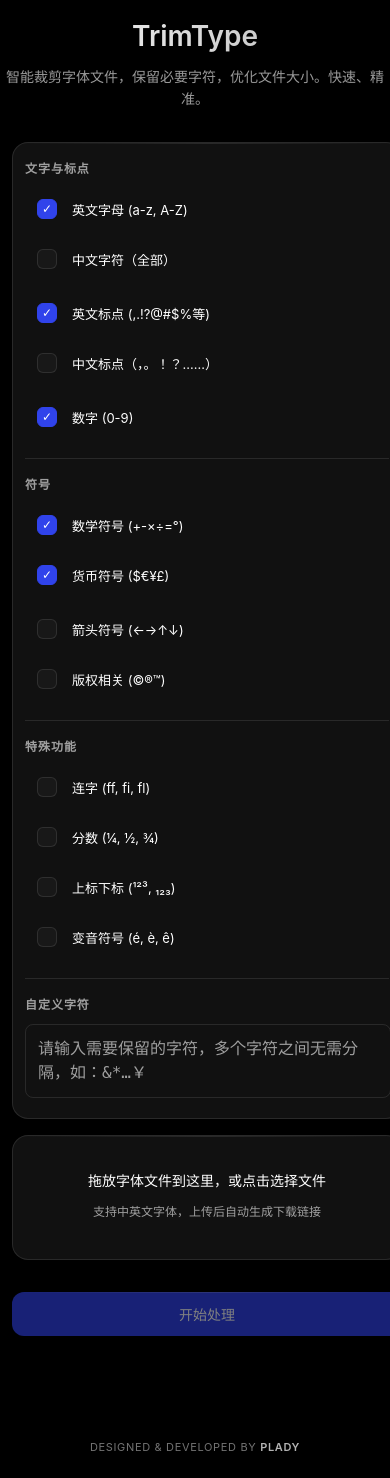
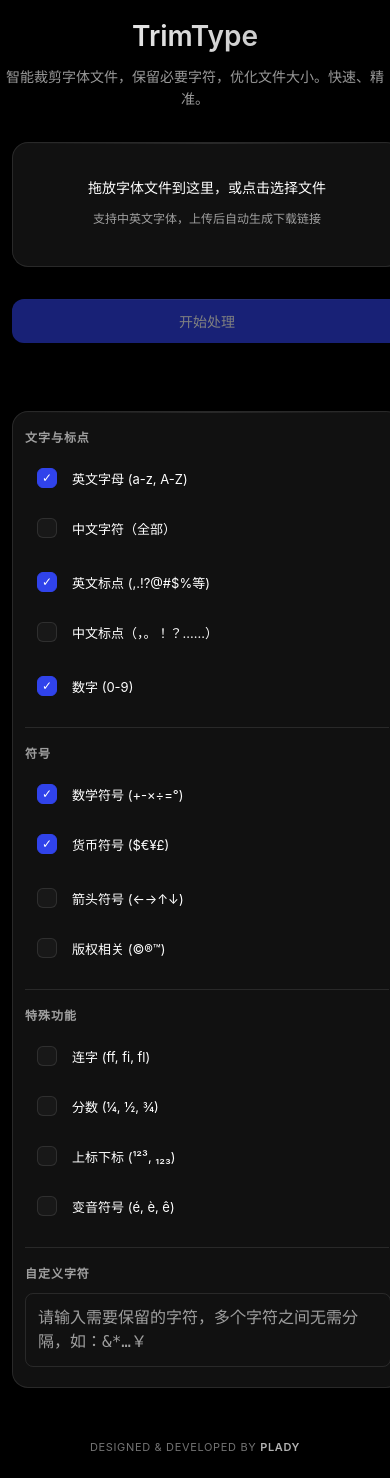
Before and after one commit to PladyChan/font-subsetter-web, a Flask app: page / in a window 390 px wide. Run offline with Flask 2, Linux system fonts and the light colour scheme.

Commit message:
调整布局：窄屏幕时上传区域优先显示，页面最大宽度改为1000px
- 将页面最大宽度从1400px改为1000px
- 窄屏幕时上传区域显示在第一个卡片位置
- 移除大屏幕的特殊布局，统一使用1000px最大宽度

```diff
--- a/templates/index.html
+++ b/templates/index.html
@@ -90,7 +90,7 @@
 
         .container {
             width: 100%;
-            max-width: 1400px;
+            max-width: 1000px;
             padding: 20px;
             display: grid;
             grid-template-columns: minmax(300px, 600px) 1fr;
@@ -594,7 +594,7 @@
         @media (max-width: 1024px) {
             .container {
                 grid-template-columns: 1fr;
-                max-width: 800px;
+                max-width: 1000px;
                 gap: 20px;
             }
 
@@ -602,8 +602,8 @@
                 margin-top: 40px;
             }
 
-            .options-panel {
-                order: -1; /* 在小屏幕上，选项面板显示在上方 */
+            .left-panel {
+                order: -1; /* 在窄屏幕上，上传区域显示在上方 */
             }
         }
 
@@ -743,11 +743,9 @@
         }
 
         /* 大屏幕优化 - 提升屏效 */
-        @media (min-width: 1400px) {
+        @media (min-width: 1025px) {
             .container {
-                max-width: 1600px;
-                grid-template-columns: minmax(400px, 700px) 1fr;
-                gap: 32px;
+                max-width: 1000px;
             }
 
             .option-grid {
```
